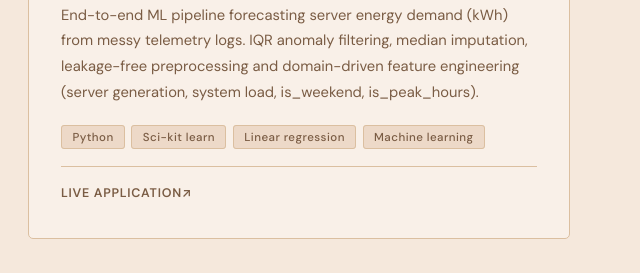
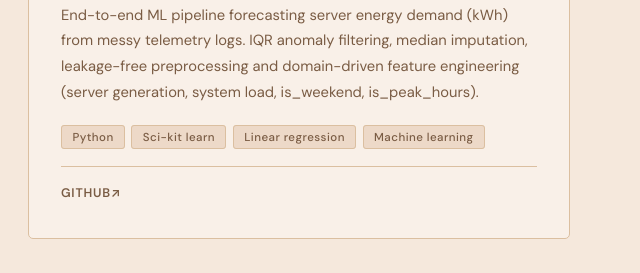
Before and after one commit to KhushiKumari-27/Khushi-Kumari, a plain HTML site: page projects.html in a window 1280 px wide. Shown: the part 2090-2363 px from the top of the page, 628-1268 px from the left. Drawn offline with Linux system fonts and the light colour scheme.

Commit message:
Update projects.html

```diff
--- a/projects.html
+++ b/projects.html
@@ -188,7 +188,7 @@
                 <li><span class="tag">Machine learning</span></li>
               </ul>
               <div class="card-links">
-                <a href="https://github.com/KhushiKumari-27/Cloud-Server-Power-Consumption-Estimator" target="_blank" rel="noopener noreferrer">Live Application↗</a>
+                <a href="https://github.com/KhushiKumari-27/Cloud-Server-Power-Consumption-Estimator" target="_blank" rel="noopener noreferrer">Github↗</a>
               </div>
             </div>
           </article>
```
